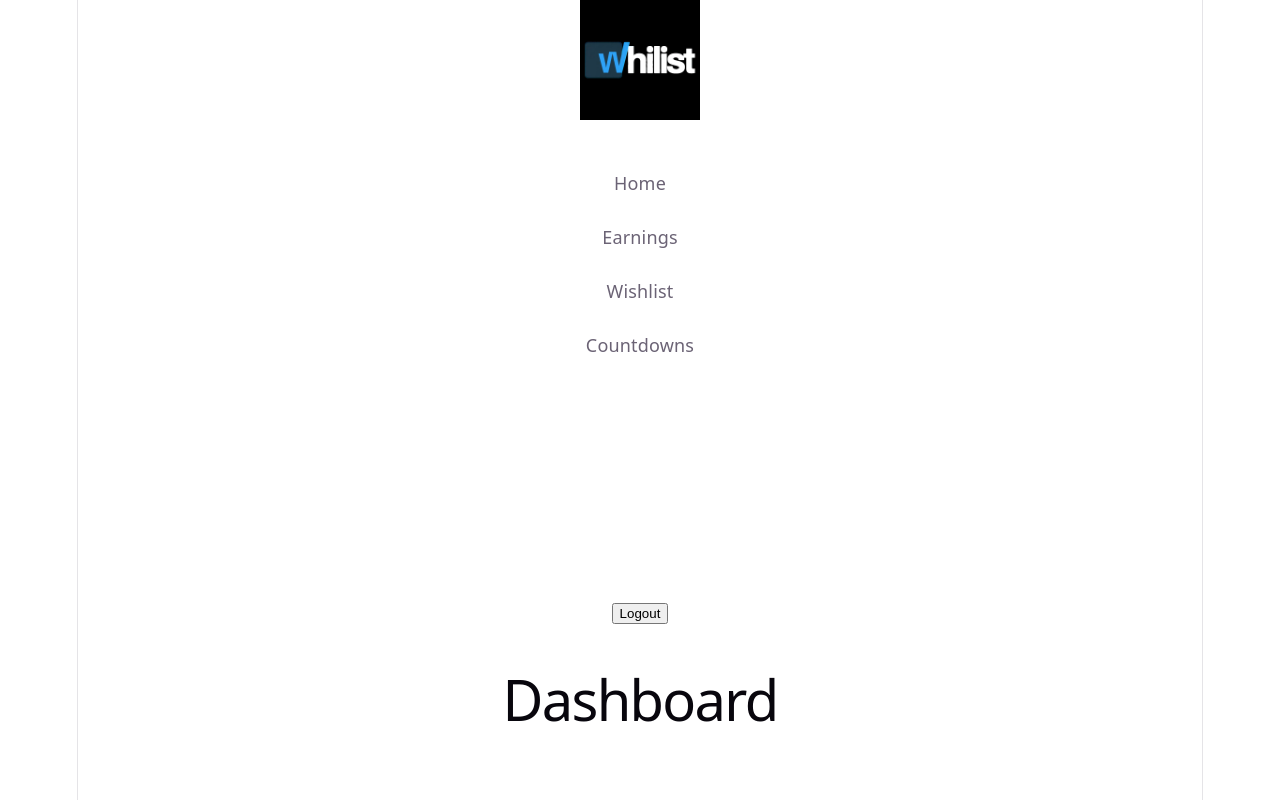
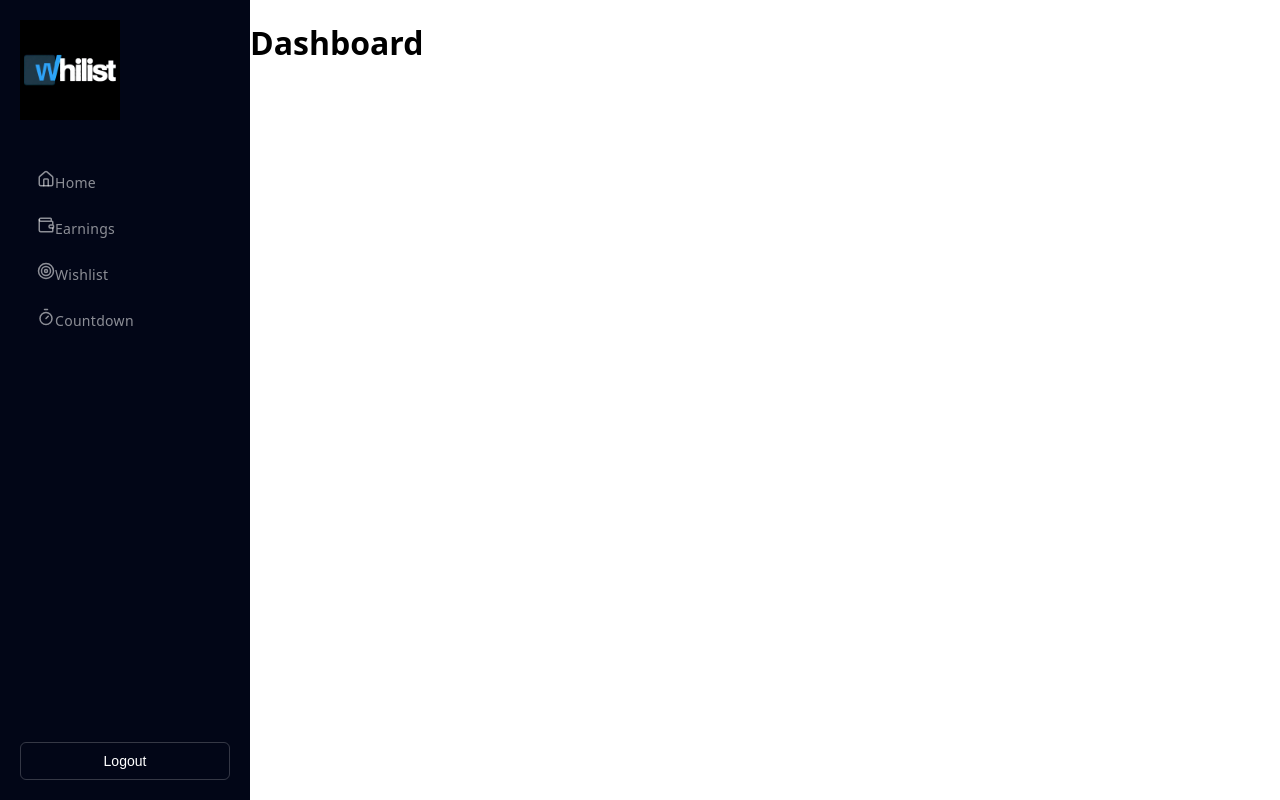
Before and after one commit to Satwik1428/WHILIST, a React (Vite) app: page / in a window 1280 px wide. Built offline with nearby package versions, Linux system fonts and the light colour scheme.

Commit message:
Ui improvement and sidebar changes

```diff
--- a/package.json
+++ b/package.json
@@ -10,6 +10,7 @@
     "preview": "vite preview"
   },
   "dependencies": {
+    "lucide-react": "^1.8.0",
     "react": "^19.2.4",
     "react-dom": "^19.2.4"
   },
--- a/src/components/layout/Sidebar.jsx
+++ b/src/components/layout/Sidebar.jsx
@@ -1,18 +1,37 @@
 import "../../styles/sidebar.css";
-import logo from "../../assets/logo.jpeg"
+import logo from "../../assets/logo.jpeg";
+import {Home, Wallet, Target, Timer, LogOut} from "lucide-react";
 function Sidebar()
 {
     return(
-        <aside className="Sidebar">
+        <aside className="sidebar">
             <div className="logo">
                 <img src={logo} alt="whilist-logo"></img>
             </div>
             <nav className="sections">
                 <ul>
-                    <li>Home</li>
-                    <li>Earnings</li>
-                    <li>Wishlist</li>
-                    <li>Countdowns</li>
+                    <li>
+                        <a href="#" onClick={(e) => e.preventDefault()}>
+                            <Home size={18} />
+                            <span>Home</span>
+                        </a>
+                    </li>
+                    <li>
+                        <a href="#" onClick = {(e) => e.preventDefault()}>
+                            <Wallet size={18} />
+                            <span>Earnings</span>
+                        </a>
+                    </li>
+                    <li><a href="#" onClick={(e) => e.preventDefault()}>
+                        <Target size={18} />
+                        <span>Wishlist</span>
+                        </a>
+                    </li>
+                    <li><a href="#" onClick={(e) => e.preventDefault()}>
+                        <Timer size={18} />
+                        <span>Countdown</span>
+                        </a>
+                    </li>
                 </ul>
             </nav>
             <div className="logout">
--- a/src/index.css
+++ b/src/index.css
@@ -1,111 +1,13 @@
-:root {
-  --text: #6b6375;
-  --text-h: #08060d;
-  --bg: #fff;
-  --border: #e5e4e7;
-  --code-bg: #f4f3ec;
-  --accent: #aa3bff;
-  --accent-bg: rgba(170, 59, 255, 0.1);
-  --accent-border: rgba(170, 59, 255, 0.5);
-  --social-bg: rgba(244, 243, 236, 0.5);
-  --shadow:
-    rgba(0, 0, 0, 0.1) 0 10px 15px -3px, rgba(0, 0, 0, 0.05) 0 4px 6px -2px;
-
-  --sans: system-ui, 'Segoe UI', Roboto, sans-serif;
-  --heading: system-ui, 'Segoe UI', Roboto, sans-serif;
-  --mono: ui-monospace, Consolas, monospace;
-
-  font: 18px/145% var(--sans);
-  letter-spacing: 0.18px;
-  color-scheme: light dark;
-  color: var(--text);
-  background: var(--bg);
-  font-synthesis: none;
-  text-rendering: optimizeLegibility;
-  -webkit-font-smoothing: antialiased;
-  -moz-osx-font-smoothing: grayscale;
-
-  @media (max-width: 1024px) {
-    font-size: 16px;
-  }
-}
-
-@media (prefers-color-scheme: dark) {
-  :root {
-    --text: #9ca3af;
-    --text-h: #f3f4f6;
-    --bg: #16171d;
-    --border: #2e303a;
-    --code-bg: #1f2028;
-    --accent: #c084fc;
-    --accent-bg: rgba(192, 132, 252, 0.15);
-    --accent-border: rgba(192, 132, 252, 0.5);
-    --social-bg: rgba(47, 48, 58, 0.5);
-    --shadow:
-      rgba(0, 0, 0, 0.4) 0 10px 15px -3px, rgba(0, 0, 0, 0.25) 0 4px 6px -2px;
-  }
-
-  #social .button-icon {
-    filter: invert(1) brightness(2);
-  }
+*, *::before, *::after {
+  box-sizing: border-box;
 }
 
 body {
   margin: 0;
+  font-family: system-ui, sans-serif;
 }
 
 #root {
-  width: 1126px;
-  max-width: 100%;
-  margin: 0 auto;
-  text-align: center;
-  border-inline: 1px solid var(--border);
-  min-height: 100svh;
+  min-height: 100vh;
   display: flex;
-  flex-direction: column;
-  box-sizing: border-box;
 }
-
-h1,
-h2 {
-  font-family: var(--heading);
-  font-weight: 500;
-  color: var(--text-h);
-}
-
-h1 {
-  font-size: 56px;
-  letter-spacing: -1.68px;
-  margin: 32px 0;
-  @media (max-width: 1024px) {
-    font-size: 36px;
-    margin: 20px 0;
-  }
-}
-h2 {
-  font-size: 24px;
-  line-height: 118%;
-  letter-spacing: -0.24px;
-  margin: 0 0 8px;
-  @media (max-width: 1024px) {
-    font-size: 20px;
-  }
-}
-p {
-  margin: 0;
-}
-
-code,
-.counter {
-  font-family: var(--mono);
-  display: inline-flex;
-  border-radius: 4px;
-  color: var(--text-h);
-}
-
-code {
-  font-size: 15px;
-  line-height: 135%;
-  padding: 4px 8px;
-  background: var(--code-bg);
-}
--- a/src/styles/sidebar.css
+++ b/src/styles/sidebar.css
@@ -1,40 +1,80 @@
 .sidebar{
-width:250px;
-min-height:100vh;
-background:#020617;
-color:white;
-padding:20px;
+    width: 250px;
+    min-height: 100vh;
+    background: #020617;
+    color: white;
+    padding: 20px;
+    display: flex;
+    flex-direction: column;
+    align-items: flex-start;
 }
-
-.logo{
-margin-bottom:40px;
-display:flex;
-justify-content:center;
+.sections{
+  width:100%;
 }
-
-.logo img{
-width:120px;
-height:auto;
+.sections :active{
+    background-color: rgba(255,255,255,0.08);
+    border-radius: 6px;
 }
-
 .sections ul{
   list-style:none;
   padding:0;
   margin:0;
+  width:100%;
+}
+.sections li {
+  padding: 10px 14px;
+  margin-bottom: 4px;
+  cursor: pointer;
+  width: 100%;
+  border-radius: 8px;
+  border-left: 3px solid transparent;
+  color: rgba(255, 255, 255, 0.55);
+  font-size: 14px;
+  font-weight: 400;
+  letter-spacing: 0.3px;
+  transition: all 0.2s ease;
+  list-style: none;
+}
+.sections li a{
+  text-decoration: none;
+  color: inherit;
+  display: block;
+  width: 100%;
+}
+.sections li:hover {
+  background: rgba(255, 255, 255, 0.07);
+  border-left: 3px solid rgba(255, 220, 180, 0.8);
+  color: rgba(255, 235, 210, 0.95);
+  padding-left: 18px;
+}
+.logo{
+  width:100px;
+  display:flex;
+  justify-content:center;
+  margin-bottom:40px;
+
+}
+.logo img{
+  width:100px;
+  height:auto;
+  cursor: pointer;
+}
+.logout {
+  margin-top: auto;
+  width: 100%;
 }
 
-.sections li{
-padding:10px;
-margin-bottom:8px;
-cursor:pointer;
+.logout button {
+  width: 100%;
+  padding: 10px;
+  background: transparent;
+  color: white;
+  border: 1px solid rgba(255,255,255,0.2);
+  border-radius: 6px;
+  cursor: pointer;
+  font-size: 14px;
 }
 
-.sections li:hover{
-background:#1e293b;
-border-radius:6px;
+.logout button:hover {
+  background: rgba(255,255,255,0.08);
 }
-.logout{
-margin-top:200px;
-padding: 30px;
-cursor:pointer;
-}
```
Also changed, not shown: 1 other file (tests, documents, lock files or other folders). Lines whose indentation alone changed are shown as unchanged.
